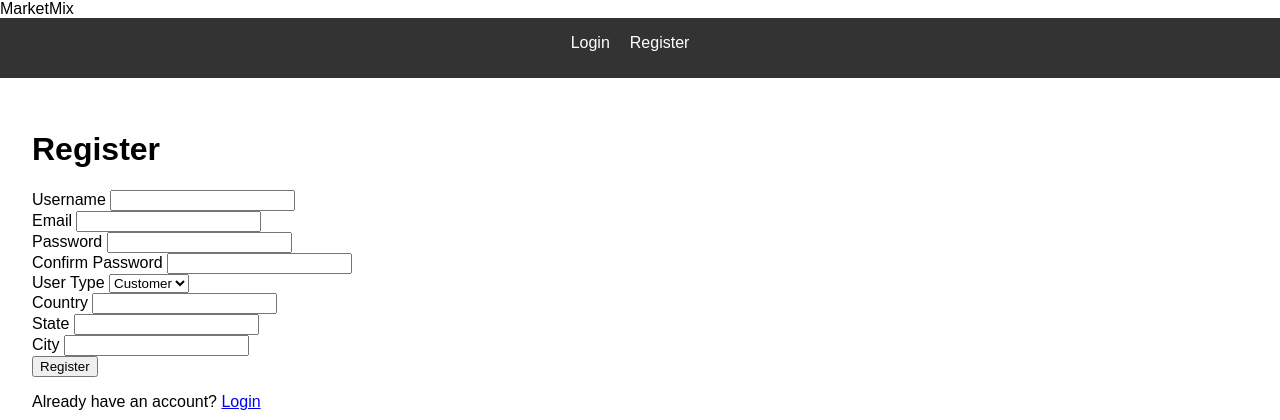
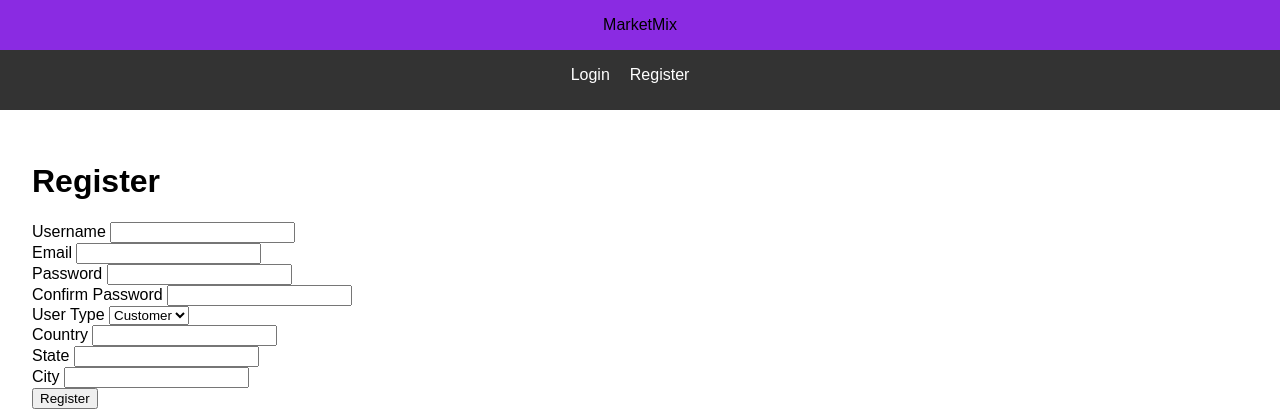
Before and after one commit to Benjamin-6161/MarketMix2, a Flask app: page /auth/register in a window 1280 px wide. Shown: the top 420 px of the page. Run offline with Flask 3, Linux system fonts and the light colour scheme.

Commit message:
Update style.css

```diff
--- a/app/static/css/style.css
+++ b/app/static/css/style.css
@@ -1,3 +1,12 @@
+header {
+  text-align: center;
+  background-color: blueviolet;
+  color: black;
+  font-family: sans-serif;
+  padding: 1em;
+  justify-content: center
+}
+
 body {
   font-family: Arial, sans-serif;
   margin: 0;
```
